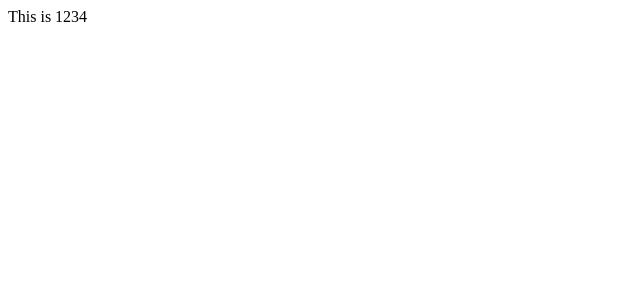
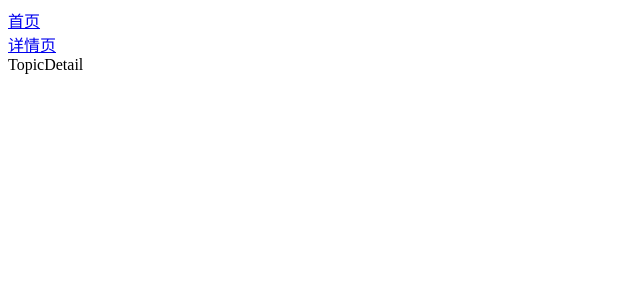
Before and after one commit to happystory/react-cnode, a React app: page /detail in a window 1280 px wide. Shown: the top 300 px of the page, without its empty margins (0-640 px from the left). Built offline with nearby package versions, Linux system fonts and the light colour scheme.

Commit message:
add router

```diff
--- a/package.json
+++ b/package.json
@@ -31,6 +31,7 @@
     "react": "^16.8.6",
     "react-dom": "^16.8.6",
     "react-hot-loader": "^4.8.2",
+    "react-router-dom": "^5.0.0",
     "serve-favicon": "^2.5.0"
   },
   "devDependencies": {
--- a/src/App.js
+++ b/src/App.js
@@ -1,6 +1,26 @@
-import React from 'react';
+import React, { Component } from 'react';
+import { BrowserRouter, Link } from 'react-router-dom';
 import { hot } from 'react-hot-loader/root';
 
-const App = () => <div>This is 1234</div>;
+import Routes from './config/router';
+
+class App extends Component {
+  componentDidMount() {
+
+  }
+
+  render() {
+    return (
+      <BrowserRouter>
+        <div>
+          <Link to="/">首页</Link>
+          <br />
+          <Link to="/detail">详情页</Link>
+        </div>
+        <Routes />
+      </BrowserRouter>
+    );
+  }
+}
 
 export default hot(App);
--- /dev/null
+++ b/src/config/router.js
@@ -0,0 +1,11 @@
+import React from 'react';
+import { Route, Redirect } from 'react-router-dom';
+
+import TopicList from '../views/TopicList/TopicList';
+import TopicDetail from '../views/TopicDetail/TopicDetail';
+
+export default () => [
+  <Route path="/" exact key="home" render={() => <Redirect to="/list" />} />,
+  <Route path="/list" key="list" component={TopicList} />,
+  <Route path="/detail" key="detail" component={TopicDetail} />,
+];
--- a/src/template.html
+++ b/src/template.html
@@ -4,7 +4,7 @@
   <meta charset="UTF-8">
   <meta name="viewport" content="width=device-width, initial-scale=1.0">
   <meta http-equiv="X-UA-Compatible" content="ie=edge">
-  <title>Document</title>
+  <title>react-cnode</title>
 </head>
 <body>
   <div id="root"><!-- app --></div>
--- /dev/null
+++ b/src/views/TopicDetail/TopicDetail.js
@@ -0,0 +1,17 @@
+import React, { Component } from 'react';
+
+class TopicDetail extends Component {
+  componentDidMount() {
+
+  }
+
+  render() {
+    return (
+      <div>
+        TopicDetail
+      </div>
+    );
+  }
+}
+
+export default TopicDetail;
--- /dev/null
+++ b/src/views/TopicList/TopicList.js
@@ -0,0 +1,17 @@
+import React, { Component } from 'react';
+
+class TopicList extends Component {
+  componentDidMount() {
+
+  }
+
+  render() {
+    return (
+      <div>
+        TopicList
+      </div>
+    );
+  }
+}
+
+export default TopicList;
```
Also changed, not shown: 1 other file (tests, documents, lock files or other folders).
